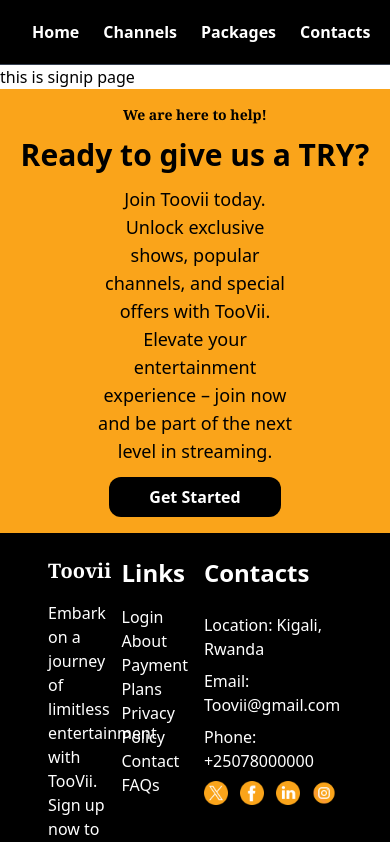
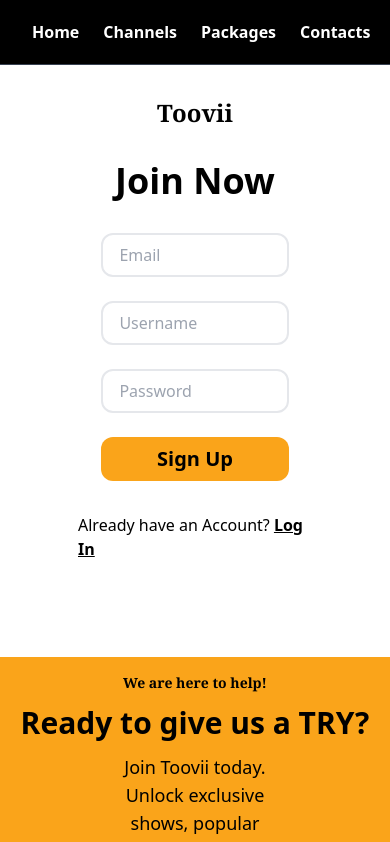
Before and after one commit to Walter250/toovii-fn, a React (Vite) app: page /signup in a window 390 px wide. Shown: the top 842 px of the page. Built offline with nearby package versions, Linux system fonts and the light colour scheme.

Commit message:
login signup page

```diff
--- a/src/pages/Login.jsx
+++ b/src/pages/Login.jsx
@@ -1,3 +1,109 @@
+/* eslint-disable react-refresh/only-export-components */
+import { useState } from "react";
+import { Link, redirect, useNavigate } from "react-router-dom";
+// import LoadingSpinner from "../assets/LoadingSpinner";
+
+export function loader() {
+  const user = JSON.parse(localStorage.getItem("user"));
+  if (user) {
+    throw redirect("/feeds");
+  }
+  return null;
+}
+
 export default function Login() {
-  return <h1>thiis is login page</h1>;
+  const [userInfo, setUserInfo] = useState({ username: "", password: "" });
+  const [isError, setIsError] = useState(false);
+  const [formError, setFormError] = useState(false);
+  const [isLoading, setIsLoading] = useState(false);
+  const navigate = useNavigate();
+
+  function handleFormChange(e) {
+    setUserInfo((prev) => ({ ...prev, [e.target.name]: e.target.value }));
+  }
+
+  async function handleLogin(e) {
+    e.preventDefault();
+    if (!userInfo.password || !userInfo.username) {
+      setFormError(true);
+    } else {
+      setIsLoading(true);
+      const formData = new URLSearchParams();
+      for (const [key, value] of Object.entries(userInfo)) {
+        formData.append(key, value);
+      }
+      const response = await fetch("https://samplw/login", {
+        method: "POST",
+        headers: {
+          "Content-Type": "application/x-www-form-urlencoded",
+        },
+        body: formData,
+      });
+      const userData = await response.json();
+      setIsLoading(false);
+      if (response.status === 200) {
+        localStorage.setItem("user", JSON.stringify(userData));
+        return navigate("/feeds");
+      } else {
+        setIsLoading(false);
+        setIsError(true);
+      }
+    }
+  }
+
+  return (
+    <article className="flex max-h-[85vh] text-dark-200 rounded-2xl overflow-hidden w-3/5 md:w-11/12 mx-auto mb-20 mt-4 gap-12">
+      <section className="w-1/2 md:w-full bg-light-200 flex flex-col gap-8 py-4 justify-around items-center">
+        <div className="flex items-center gap-4">
+          {/* <LogoIcon classes="w-16 md:w-12" /> */}
+          <p className="font-serif font-bold text-3xl md:text-2xl">Toovii</p>
+        </div>
+        <p className="font-bold text-5xl md:text-4xl">Welcome Back</p>
+        <form className="flex flex-col w-4/5 gap-6">
+          {isError && (
+            <p className="text-center text-red-700">
+              Incorrect Username or password
+            </p>
+          )}
+          {formError && (
+            <p className="text-center text-red-700">Required input missing</p>
+          )}
+          <input
+            className="bg-transparent border-2 border-dark-200 rounded-xl px-4 py-2 w-full"
+            type="text"
+            placeholder="Username"
+            value={userInfo.username}
+            name="username"
+            onChange={(event) => handleFormChange(event)}
+          />
+          <input
+            className="bg-transparent border-2 border-dark-200 rounded-xl px-4 py-2 w-full"
+            type="password"
+            placeholder="Password"
+            name="password"
+            value={userInfo.password}
+            onChange={(event) => handleFormChange(event)}
+          />
+          <button
+            className="bg-mainYellow text-light-200 font-bold text-xl rounded-xl px-4 py-2 w-full grid place-content-center"
+            onClick={handleLogin}
+          >
+            {/* {isLoading ? <LoadingSpinner /> : "Log In"} */}
+            Log In
+          </button>
+        </form>
+        <p>
+          {`
+          Don't have an Account yet?
+        `}
+          <Link to="/signup" className="font-bold underline">
+            Sign Up
+          </Link>
+        </p>
+      </section>
+      <section className="w-1/2 md:hidden">
+        <img src="/login.png" alt="" />
+      </section>
+    </article>
+  );
 }
--- a/src/pages/Signup.jsx
+++ b/src/pages/Signup.jsx
@@ -1,3 +1,117 @@
+/* eslint-disable react-refresh/only-export-components */
+import { useState } from "react";
+import { Link, redirect, useNavigate } from "react-router-dom";
+// import LoadingSpinner from "../assets/LoadingSpinner";
+
+export function loader() {
+  const user = JSON.parse(localStorage.getItem("user"));
+  if (user) {
+    throw redirect("/feeds");
+  }
+  return null;
+}
+
 export default function Signup() {
-  return <h1>this is signip page</h1>;
+  const [isError, setIsError] = useState(false);
+  const [isLoading, setIsLoading] = useState(false);
+  const [formError, setFormError] = useState(false);
+  const [userInfo, setUserInfo] = useState({
+    username: "",
+    password: "",
+    email: "",
+  });
+  const navigate = useNavigate();
+  function handleFormChange(e) {
+    setUserInfo((prev) => ({ ...prev, [e.target.name]: e.target.value }));
+  }
+
+  async function handleSignup(e) {
+    e.preventDefault();
+    if (!userInfo.email || !userInfo.password || !userInfo.username) {
+      setFormError(true);
+    } else {
+      setIsLoading(true);
+      const formData = new URLSearchParams();
+      for (const [key, value] of Object.entries(userInfo)) {
+        formData.append(key, value);
+      }
+      const response = await fetch("https://mind-wave.onrender.com/signup", {
+        method: "POST",
+        headers: {
+          "Content-Type": "application/x-www-form-urlencoded",
+        },
+        body: formData,
+      });
+      setIsLoading(false);
+      if (response.status === 201) return navigate("/login");
+      else {
+        setIsLoading(false);
+        setIsError(true);
+      }
+    }
+  }
+
+  return (
+    <article className="flex max-h-[85vh] text-dark-200 rounded-2xl overflow-hidden w-3/5 mx-auto mb-20 mt-4">
+      <section className="w-1/2 md:w-full bg-light-200 flex flex-col gap-8 py-4 justify-around items-center">
+        <div className="flex items-center gap-4">
+          {/* <LogoIcon classes="w-16 md:w-12" /> */}
+          <p className="font-serif font-bold text-3xl md:text-2xl">Toovii</p>
+        </div>
+        <p className="font-bold text-5xl md:text-4xl">Join Now</p>
+        <form className="flex flex-col w-4/5 gap-6 md:w-4/5">
+          {isError && (
+            <p className="text-center text-red-700">
+              Sorry!! Username already taken
+            </p>
+          )}
+          {formError && (
+            <p className="text-center text-red-700">Required Input Missing</p>
+          )}
+          <input
+            className="bg-transparent border-2 border-dark-200 rounded-xl px-4 py-2 w-full"
+            type="email"
+            placeholder="Email"
+            name="email"
+            onChange={(event) => handleFormChange(event)}
+            value={userInfo.email}
+          />
+          <input
+            className="bg-transparent border-2 border-dark-200 rounded-xl px-4 py-2 w-full"
+            type="text"
+            placeholder="Username"
+            value={userInfo.username}
+            name="username"
+            onChange={(event) => handleFormChange(event)}
+          />
+          <input
+            className="bg-transparent border-2 border-dark-200 rounded-xl px-4 py-2 w-full"
+            type="password"
+            placeholder="Password"
+            name="password"
+            value={userInfo.password}
+            onChange={(event) => handleFormChange(event)}
+          />
+          <button
+            className="bg-mainYellow text-light-200 mx-auto font-bold text-xl rounded-xl px-4 py-2 w-full grid place-content-center"
+            onClick={handleSignup}
+          >
+            Sign Up
+            {/* {isLoading ? <LoadingSpinner /> : "Sign Up"} */}
+          </button>
+        </form>
+        <p>
+          {`
+          Already have an Account?
+        `}
+          <Link to="/login" className="font-bold underline">
+            Log In
+          </Link>
+        </p>
+      </section>
+      <section className="w-1/2 bg-dark-100 md:hidden">
+        <img src="/login.png" alt="" />
+      </section>
+    </article>
+  );
 }
--- a/src/pages/ViewBase.jsx
+++ b/src/pages/ViewBase.jsx
@@ -19,7 +19,9 @@ export default function ViewBase() {
             alt="base image"
           />
           <div className="h-full w-2/5 md:h-1/2 md:w-full flex flex-col justify-center items-center gap-6 border border-mainYellow/40">
-            <p className="text-2xl font-bold text-center">A FORMULA ACCESSIBLE TO ALL!</p>
+            <p className="text-2xl font-bold text-center">
+              A FORMULA ACCESSIBLE TO ALL!
+            </p>
             <p className="font-bold">
               <span className="font-bold text-3xl">3000</span> RWF/MONTH
             </p>
@@ -30,6 +32,7 @@ export default function ViewBase() {
         </section>
         <section className="py-12">
           <p className="font-bold text-4xl text-center">All Channels in Base</p>
+          <section className="flex flex-col gap-8 mt-8">
             <ChannelSection name="Sports" />
             <ChannelSection name="Movies" />
             <ChannelSection name="Music" />
@@ -40,6 +43,7 @@ export default function ViewBase() {
             <ChannelSection name="Radio" />
           </section>
         </section>
+      </section>
       <StreamingSection />
     </article>
   );
--- a/src/pages/ViewPrem.jsx
+++ b/src/pages/ViewPrem.jsx
@@ -32,6 +32,7 @@ export default function ViewPrem() {
           <p className="font-bold text-4xl text-center">
             All Channels in Premium
           </p>
+          <section className="flex flex-col gap-8 mt-8">
             <ChannelSection name="Sports" />
             <ChannelSection name="Movies" />
             <ChannelSection name="Music" />
@@ -42,6 +43,7 @@ export default function ViewPrem() {
             <ChannelSection name="Radio" />
           </section>
         </section>
+      </section>
       <StreamingSection />
     </article>
   );
```
Also changed, not shown: public/login.png (added). Lines whose indentation alone changed are shown as unchanged.
